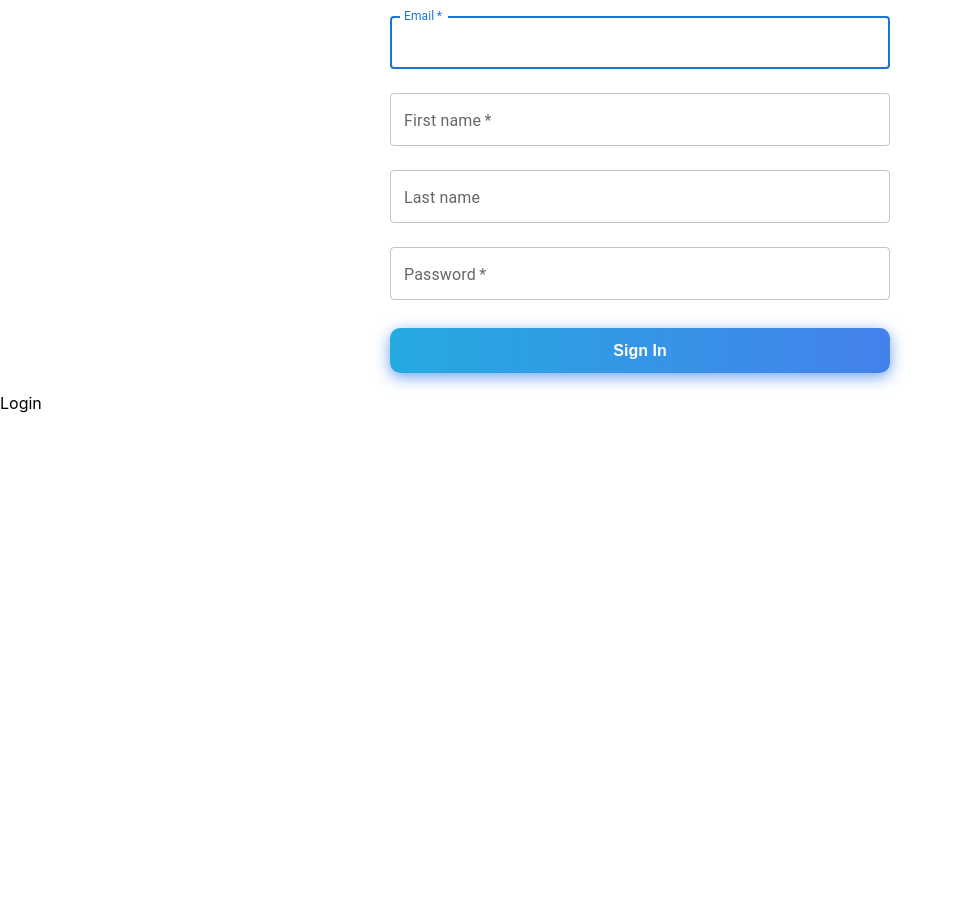
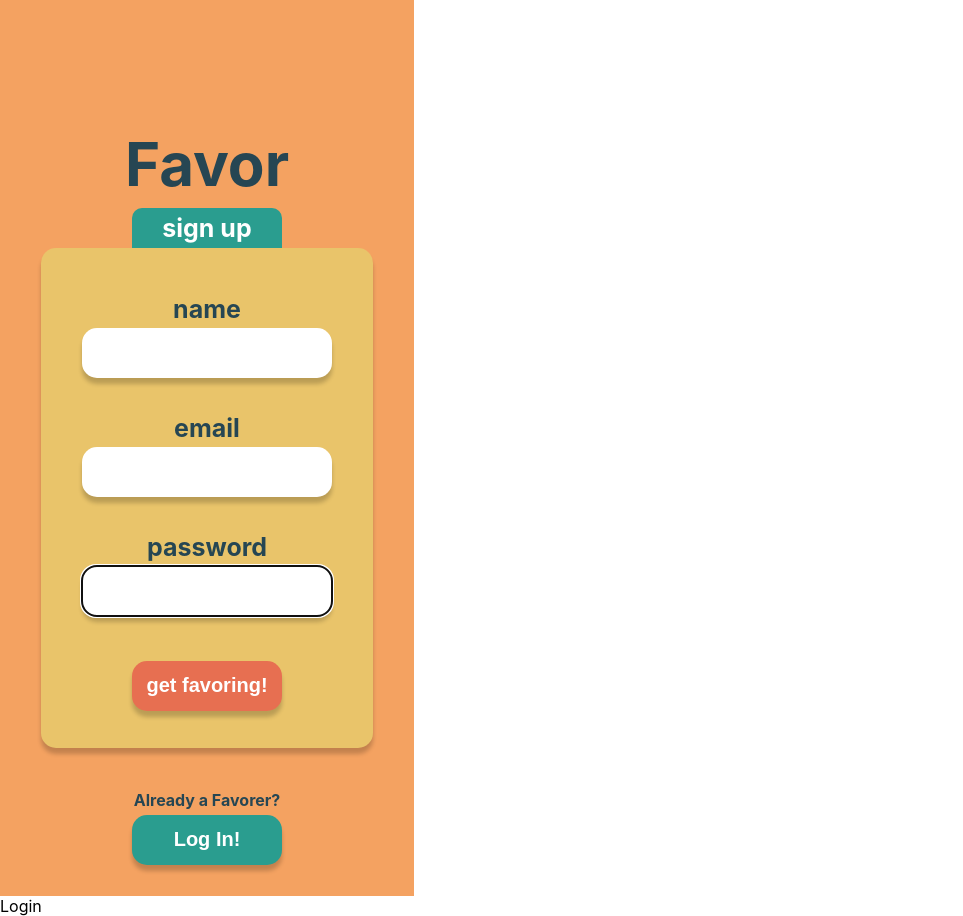
Before and after one commit to braydenwerner/LA-Hacks-2022, a Next.js app in the folder client/: page /signup in a window 1280 px wide. Shown: the whole page, without its empty margins (0-963 px from the left). Before the commit the page ends 800 px from the top, so only its background shows below. Built offline with nearby package versions, Linux system fonts and the light colour scheme; no server answers.

Commit message:
full css for the auth pages

```diff
--- a/client/package.json
+++ b/client/package.json
@@ -14,6 +14,7 @@
     "@apollo/client": "^3.3.21",
     "@emotion/react": "^11.8.2",
     "@emotion/styled": "^11.8.1",
+    "@fontsource/mulish": "^4.5.7",
     "@graphql-codegen/cli": "^1.21.6",
     "@graphql-codegen/typescript": "^1.22.4",
     "@graphql-codegen/typescript-operations": "^1.18.3",
@@ -39,7 +40,7 @@
     "graphql": "^15.5.1",
     "lodash": "^4.17.21",
     "moment": "^2.29.2",
-    "next": "10.2.2",
+    "next": "^10.2.2",
     "react": "^17.0.2",
     "react-dom": "^17.0.2",
     "react-icons": "^4.3.1",
@@ -67,6 +68,7 @@
     ]
   },
   "devDependencies": {
-    "eslint-config-prettier": "^8.3.0"
+    "eslint-config-prettier": "^8.3.0",
+    "tslib": "^2.3.1"
   }
 }
--- a/client/src/components/elements/SpringModal/SpringModal.styled.ts
+++ b/client/src/components/elements/SpringModal/SpringModal.styled.ts
@@ -17,7 +17,7 @@ export const SignInContainer = styled.div`
   display: flex;
   flex-direction: column;
   align-items: center;
-  min-width: 568px;
+  min-width: 0px;
 `
 
 export const SignInHeader = styled.div`
--- a/client/src/components/modules/Navbar/Navbar.tsx
+++ b/client/src/components/modules/Navbar/Navbar.tsx
@@ -148,7 +148,7 @@ export const Navbar: React.FC = () => {
               fontWeight={600}
               onClick={() => {
                 setMenuOpen(false)
-                setModalOpenMode('SignUp')
+                router.push('/signup')
               }}
             >
               Sign Up
@@ -157,18 +157,13 @@ export const Navbar: React.FC = () => {
               fontWeight={400}
               onClick={() => {
                 setMenuOpen(false)
-                setModalOpenMode('SignIn')
+                router.push('/login')
               }}
             >
               Log In
             </Styled.MenuButton>
           </Styled.Menu>
         ))}
-      {modalOpenMode === 'SignIn' && (
-        <SpringModal title="Log In" onClose={() => setModalOpenMode(null)}>
-          <SignIn onSuccess={() => setModalOpenMode(null)} />
-        </SpringModal>
-      )}
       {modalOpenMode === 'SignUp' && (
         <SpringModal title="Sign Up" onClose={() => setModalOpenMode(null)}>
           <SignUp onSuccess={() => setModalOpenMode(null)} />
--- /dev/null
+++ b/client/src/components/modules/SignIn/SignIn.module.css
@@ -0,0 +1,81 @@
+.authwrapper {
+    background-color: #F4A261;
+    display: flex;
+    flex-direction: column;
+    align-items: center;
+    text-align: center;
+    padding-top: 20%;
+    height: 896px;
+    width: 414px;
+}
+.headertext {
+    font-weight: bolder;
+    color: #264653;
+    font-size: 60px;
+    margin-bottom: 5%;
+}
+
+.inputFormWrapper {
+    background-color: #E9C46A;
+    margin: 0 10% 10% 10%;
+    padding: 9%;
+    padding-top: 5%;
+    border-radius: 15px;
+    box-shadow: 0 6px 4px 0 rgb(0 0 0 / 0.2);
+}
+
+.inputheader {
+    margin-top: 25px;
+    margin-bottom: 4px;
+    color: #264653;
+    font-size: 25px;
+    font-weight: bold;
+}
+
+.inputbox {
+    width: 250px;
+    height: 50px;
+    border-radius: 15px;
+    padding-left: 5%;
+    font-size: 20px;
+    margin-bottom: 10px;
+    box-shadow: 0 6px 4px 0 rgb(0 0 0 / 0.2);
+    border: none;
+}
+
+.submitButton {
+    background-color: #E76F51;
+    color: white;
+    border-radius: 15px;
+    width: 150px;
+    height: 50px;
+    font-size: 20px;
+    border: none;
+    cursor: pointer;
+    font-weight: bold;
+    margin-top: 35px;
+    box-shadow: 0 6px 4px 0 rgb(0 0 0 / 0.2);
+}
+
+.forgotpassword {
+    font-weight: bold;
+    text-decoration: underline;
+    cursor: pointer;
+    color: #264653;
+}
+
+.randomtext {
+    color: #264653;
+    font-weight: bold;
+}
+
+.loginText {
+    background-color: #2A9D8F;
+    width: 150px;
+    height: 40px;
+    color: white;
+    font-size: 25px;
+    font-weight: bold;
+    padding-top: 5px;
+    border-radius: 10px 10px 0 0;
+}
--- a/client/src/components/modules/SignIn/SignIn.tsx
+++ b/client/src/components/modules/SignIn/SignIn.tsx
@@ -11,6 +11,7 @@ import { CustomTextField } from '../../elements'
 import { TokenContext } from '../../../providers'
 import { ForgotPasswordText } from './SignIn.styled'
 import * as Styled from '../../../styles/shared.styled'
+import styles from './SignIn.module.css'
 
 interface FormSubmitData {
   email: string
@@ -117,31 +118,37 @@ export const SignIn: React.FC<SignInProps> = ({ onStart, onSuccess }) => {
       }}
     >
       {({ values, isSubmitting, handleSubmit }) => (
-        <Styled.LoginForm onSubmit={handleSubmit}>
-          <Field
+        <form className={styles.authwrapper} onSubmit={handleSubmit}>
+          <div className={styles.headertext}>Favor</div>
+          <div className={styles.loginText}>log in</div>
+          <div className={styles.inputFormWrapper}>
+            <div className={styles.inputheader}>email</div>
+            <input
               name="email"
-            placeholder="Email"
-            component={CustomTextField}
               required={true}
               autoFocus
+              className={styles.inputbox}
             />
-          <Field
+            <div className={styles.inputheader}>password</div>
+            <input
               name="password"
-            placeholder="Password"
-            type="password"
-            component={CustomTextField}
               required={true}
+              autoFocus
+              className={styles.inputbox}
             />
-          <ForgotPasswordText onClick={() => router.push('/forgot-password')}>
+            <div className={styles.forgotpassword} onClick={() => router.push('/forgot-password')}>
               Forgot your password?
-          </ForgotPasswordText>
-          <Styled.LoginSubmit
-            type="submit"
-            disabled={isSubmitting || !values.email || !values.password}
-          >
-            Log In
-          </Styled.LoginSubmit>
-        </Styled.LoginForm>
+            </div>
+            <button className={styles.submitButton}>get favoring!</button>
+          </div>
+          <div className={styles.randomtext}>new to Favor?</div>
+          <div><button className={styles.submitButton}
+                      style={{'backgroundColor': '#2A9D8F', 'marginTop': "5px"}}
+                      onClick={() => router.push('/signup')}>
+                sign up!
+                </button>
+          </div>
+        </form>
       )}
     </Formik>
   )
--- /dev/null
+++ b/client/src/components/modules/SignUp/SignUp.module.css
@@ -0,0 +1,81 @@
+.authwrapper {
+    background-color: #F4A261;
+    display: flex;
+    flex-direction: column;
+    align-items: center;
+    text-align: center;
+    padding-top: 10%;
+    height: 896px;
+    width: 414px;
+}
+.headertext {
+    font-weight: bolder;
+    color: #264653;
+    font-size: 60px;
+    margin-bottom: 2%;
+}
+
+.inputFormWrapper {
+    background-color: #E9C46A;
+    margin: 0 10% 10% 10%;
+    padding: 9%;
+    padding-top: 5%;
+    border-radius: 15px;
+    box-shadow: 0 6px 4px 0 rgb(0 0 0 / 0.2);
+}
+
+.inputheader {
+    margin-top: 25px;
+    margin-bottom: 4px;
+    color: #264653;
+    font-size: 25px;
+    font-weight: bold;
+}
+
+.inputbox {
+    width: 250px;
+    height: 50px;
+    border-radius: 15px;
+    padding-left: 5%;
+    font-size: 20px;
+    margin-bottom: 10px;
+    box-shadow: 0 6px 4px 0 rgb(0 0 0 / 0.2);
+    border: none;
+}
+
+.submitButton {
+    background-color: #E76F51;
+    color: white;
+    border-radius: 15px;
+    width: 150px;
+    height: 50px;
+    font-size: 20px;
+    border: none;
+    cursor: pointer;
+    font-weight: bold;
+    margin-top: 35px;
+    box-shadow: 0 6px 4px 0 rgb(0 0 0 / 0.2);
+}
+
+.forgotpassword {
+    font-weight: bold;
+    text-decoration: underline;
+    cursor: pointer;
+    color: #264653;
+}
+
+.randomtext {
+    color: #264653;
+    font-weight: bold;
+}
+
+.loginText {
+    background-color: #2A9D8F;
+    width: 150px;
+    height: 40px;
+    color: white;
+    font-size: 25px;
+    font-weight: bold;
+    padding-top: 5px;
+    border-radius: 10px 10px 0 0;
+}
--- a/client/src/components/modules/SignUp/SignUp.tsx
+++ b/client/src/components/modules/SignUp/SignUp.tsx
@@ -1,11 +1,13 @@
 import { useContext } from 'react'
 import { Formik, Field } from 'formik'
 import { useCreateUserMutation } from '../../../generated/graphql'
-
+import { useRouter } from 'next/router'
 import { auth } from '../../../config/config'
 import { CustomTextField } from '../../elements/index'
 import { TokenContext } from '../../../providers'
 import * as Styled from '../../../styles/shared.styled'
+import styles from './SignUp.module.css'
+
 
 interface FormSubmitData {
   firstName: string
@@ -26,6 +28,7 @@ export const SignUp: React.FC<SignUpProps> = ({ onStart, onSuccess }) => {
 
   const { setTokenAttached } = useContext(TokenContext)
 
+  const router = useRouter()
   const createNewUser = async (
     data: FormSubmitData
   ): Promise<ErrorResponse | null> => {
@@ -130,6 +133,42 @@ export const SignUp: React.FC<SignUpProps> = ({ onStart, onSuccess }) => {
       }}
     >
       {({ values, isSubmitting, handleSubmit }) => (
+
+        <form className={styles.authwrapper} onSubmit={handleSubmit}>
+          <div className={styles.headertext}>Favor</div>
+          <div className={styles.loginText}>sign up</div>
+          <div className={styles.inputFormWrapper}>
+            <div className={styles.inputheader}>name</div>
+            <input
+              name="firstName"
+              required={true}
+              autoFocus
+              className={styles.inputbox}
+            />
+            <div className={styles.inputheader}>email</div>
+            <input
+              name="email"
+              required={true}
+              autoFocus
+              className={styles.inputbox}
+            />
+            <div className={styles.inputheader}>password</div>
+            <input
+              name="password"
+              required={true}
+              autoFocus
+              className={styles.inputbox}
+            />
+            <button className={styles.submitButton}>get favoring!</button>
+          </div>
+          <div className={styles.randomtext}>Already a Favorer?</div>
+          <div><button className={styles.submitButton} style={{'backgroundColor': '#2A9D8F', 'marginTop': "5px"}} onClick={() => router.push('/login')}>Log In!</button> </div>
+        </form>
+      )}
+    </Formik>
+  )
+}
+/*
         <Styled.LoginForm onSubmit={handleSubmit}>
           <Field
             name="email"
@@ -169,7 +208,4 @@ export const SignUp: React.FC<SignUpProps> = ({ onStart, onSuccess }) => {
             Sign In
           </Styled.LoginSubmit>
         </Styled.LoginForm>
-      )}
-    </Formik>
-  )
-}
+*/
```
Lines whose indentation alone changed are shown as unchanged.
